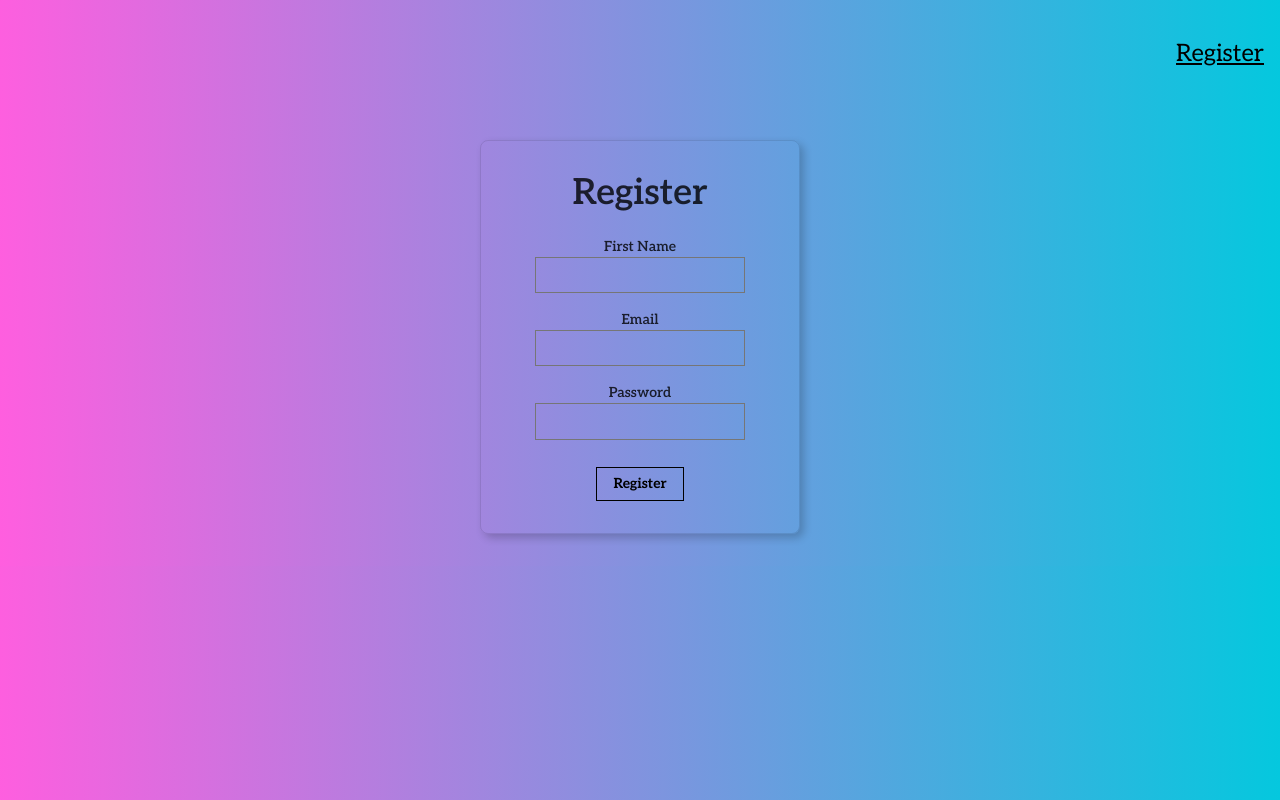
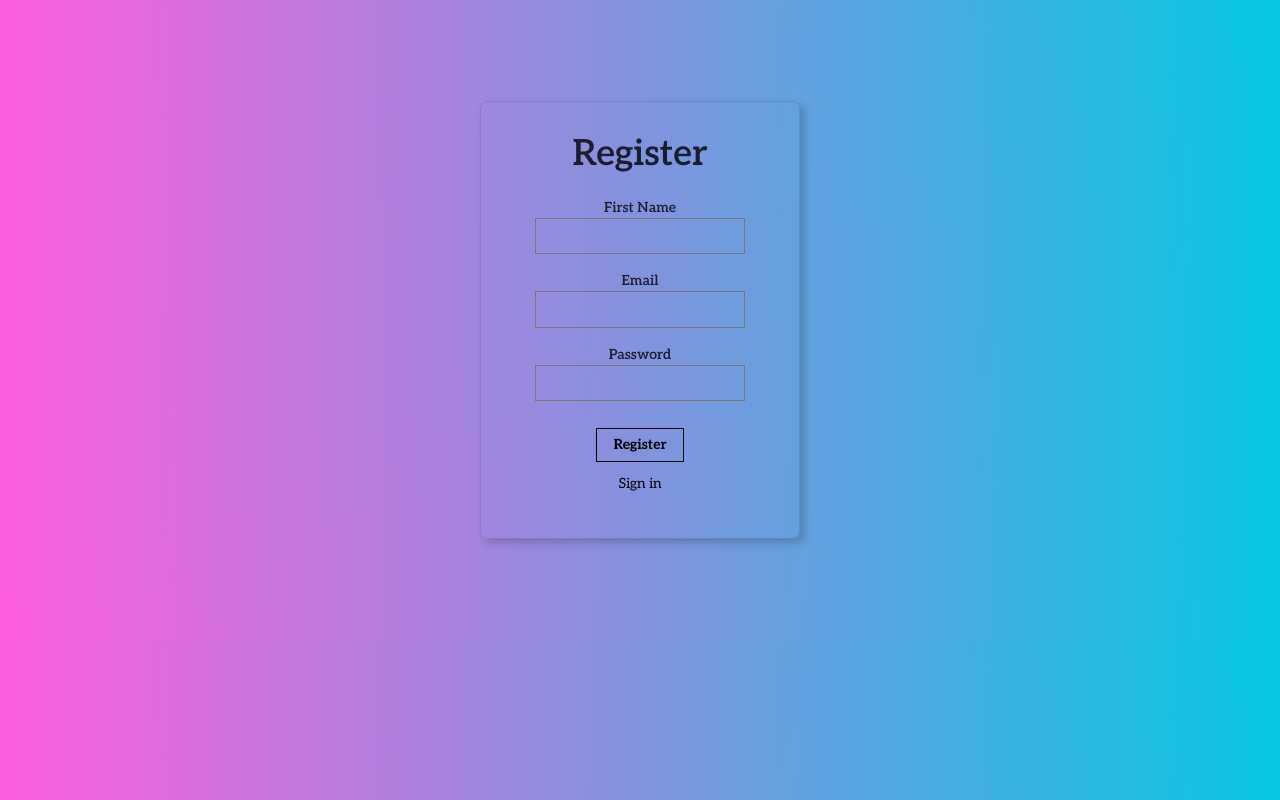
Before and after one commit to mhlowry/AI-Face-Detector, a React (Create React App) app: page / in a window 1280 px wide. Both pictures are taken after a click on the element "Register". Built offline with nearby package versions, Linux system fonts and the light colour scheme.

Commit message:
Deleted navbar on signin/register

```diff
--- a/src/App.js
+++ b/src/App.js
@@ -179,6 +179,7 @@ function App() {
                   <FaceRecognition boxes={boxes} imageURL={imageURL} aspectRatio={aspectRatio} />
                   <Rank name={user.name} entries={user.entries}/>
                 </div>
+
               : ( (route === 'signin' || route === 'signout')
                   ? <SignIn onRouteChange={onRouteChange} loadUser={loadUser}/>
                   : <Register onRouteChange={onRouteChange} loadUser={loadUser}/>)
--- a/src/components/Rank/Rank.js
+++ b/src/components/Rank/Rank.js
@@ -5,7 +5,7 @@ const Rank = ({name, entries}) => {
     return (
         <div className="pa5">
             <div className="white f3">
-                {`${name}, your current entry entries is...`}
+                {`${name}, your current entry count is...`}
             </div>
             <div className="white f1">
                 {`${entries}`}
--- a/src/components/Register/Register.js
+++ b/src/components/Register/Register.js
@@ -28,6 +28,7 @@ const Register = ({ onRouteChange, loadUser }) => {
     }
 
     return (
+        <div className="flex-column center" style={{ height: '80vh'}}>
             <article className="br3 shadow-5 ba b--black-10 mv4 w-100 w-50-m w-25-l mw6 center">
                 <main className="pa4 black-80">
                     <div className="measure">
@@ -72,9 +73,15 @@ const Register = ({ onRouteChange, loadUser }) => {
                                 value="Register"
                             />
                         </div>
+                        <p
+                        onClick={() => onRouteChange('signin')}
+                        className="f6 link dim black db pointer">
+                        Sign in
+                        </p>
                     </div>
                 </main>
             </article>
+        </div>
     );
 }
 
--- a/src/components/SignIn/SignIn.js
+++ b/src/components/SignIn/SignIn.js
@@ -31,6 +31,7 @@ const SignIn = ({ onRouteChange, loadUser }) => {
     }
 
     return (
+        <div className="flex-column center" style={{ height: '80vh'}}>
         <article className="br3 shadow-5 ba b--black-10 mv4 w-100 w-50-m w-25-l mw6 center">
             <main className="pa4 black-80">
                 <div className="measure">
@@ -75,6 +76,7 @@ const SignIn = ({ onRouteChange, loadUser }) => {
                 </div>
             </main>
         </article>
+        </div>
     );
 }
 
```
Also changed, not shown: src/components/Navigation/Navigation.js (+6 -1 lines). Lines whose indentation alone changed are shown as unchanged.
